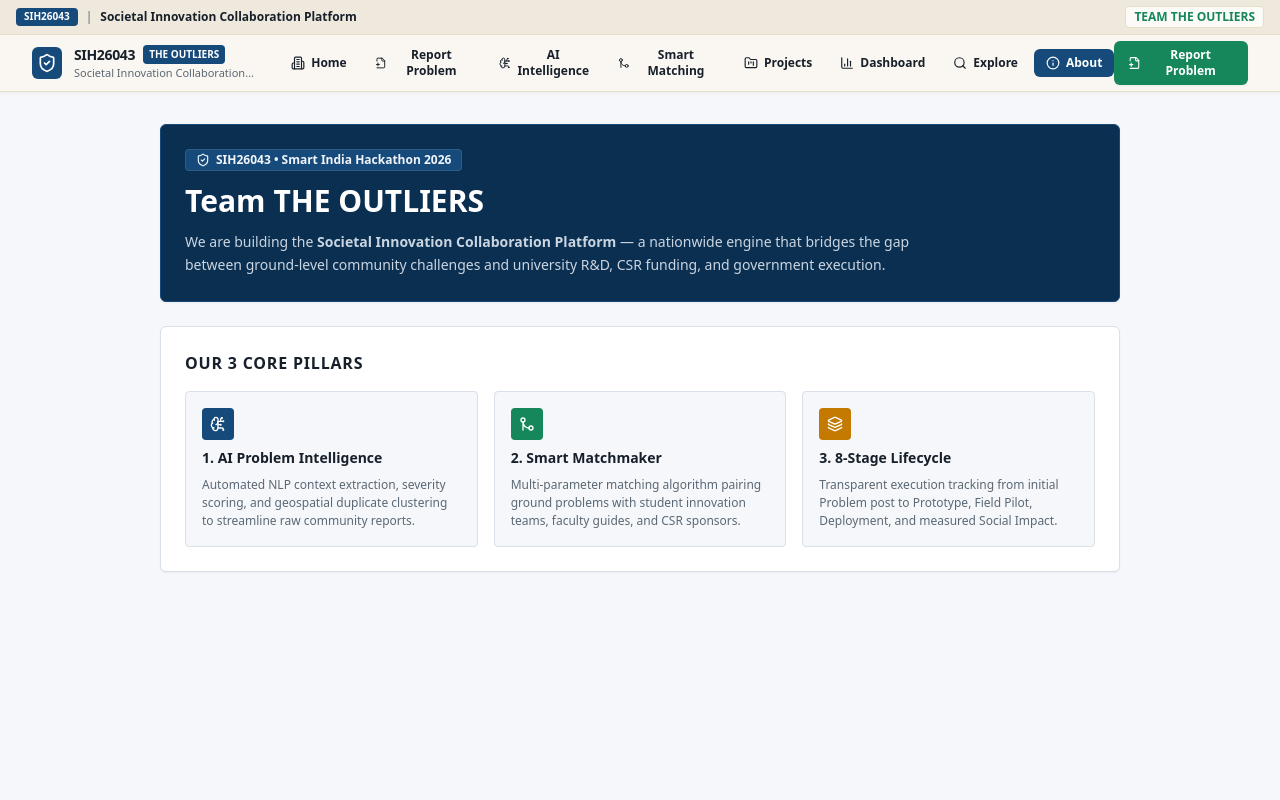
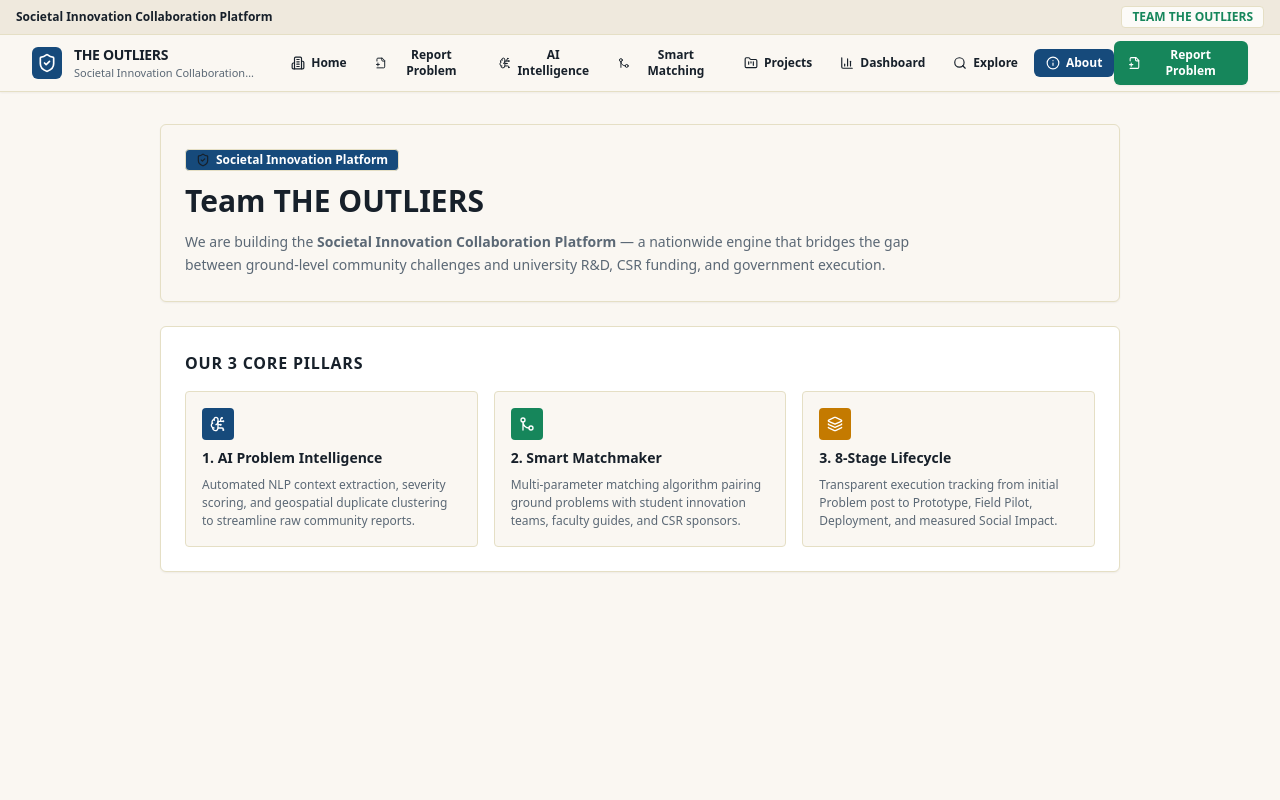
Before and after one commit to kunibillisairam/SIC-Platform, a React (Vite) app: page / in a window 1280 px wide. Both pictures are taken after a click on the button "About". Shown: the top 800 px of the page. Built offline with nearby package versions, Linux system fonts and the light colour scheme.

Commit message:
Remove SIH26043 text from all headers, badges, footers, and page titles

```diff
--- a/index.html
+++ b/index.html
@@ -4,12 +4,12 @@
     <meta charset="UTF-8" />
     <link rel="icon" type="image/svg+xml" href="/favicon.svg" />
     <meta name="viewport" content="width=device-width, initial-scale=1.0" />
-    <title>Societal Innovation Collaboration Platform</title>
+    <title>Societal Innovation Collaboration Platform | THE OUTLIERS</title>
     <link rel="preconnect" href="https://fonts.googleapis.com">
     <link rel="preconnect" href="https://fonts.gstatic.com" crossorigin>
     <link href="https://fonts.googleapis.com/css2?family=Plus+Jakarta+Sans:wght@300;400;500;600;700;800&family=Inter:wght@300;400;500;600;700&display=swap" rel="stylesheet">
   </head>
-  <body class="bg-slate-50 text-slate-900 font-sans antialiased selection:bg-blue-600 selection:text-white">
+  <body class="bg-[#FAF7F2] text-[#17202A] font-sans antialiased">
     <div id="root"></div>
     <script type="module" src="/src/main.jsx"></script>
   </body>
--- a/src/components/Footer.jsx
+++ b/src/components/Footer.jsx
@@ -14,8 +14,7 @@ export default function Footer({ setActivePage }) {
                 <ShieldCheck className="w-5 h-5" />
               </div>
               <div>
-                <span className="font-extrabold text-base text-white tracking-tight">SIH26043</span>
-                <span className="ml-2 text-[10px] px-2 py-0.5 rounded bg-[#164A7B] text-white font-bold border border-white/10">
+                <span className="font-extrabold text-base text-white tracking-tight">
                   THE OUTLIERS
                 </span>
               </div>
@@ -26,7 +25,7 @@ export default function Footer({ setActivePage }) {
             <div className="flex items-center space-x-3 pt-1">
               <span className="inline-flex items-center gap-1.5 px-2.5 py-1 rounded bg-[#164A7B]/60 text-slate-200 border border-[#164A7B]">
                 <Award className="w-3.5 h-3.5 text-[#C47A00]" />
-                Smart India Hackathon 2026 Innovation Platform
+                Societal Innovation Platform
               </span>
             </div>
           </div>
@@ -88,7 +87,7 @@ export default function Footer({ setActivePage }) {
         </div>
 
         <div className="pt-6 border-t border-[#164A7B]/60 flex flex-col sm:flex-row items-center justify-between text-[11px] text-slate-300 gap-3">
-          <p>© 2026 Team THE OUTLIERS — Smart India Hackathon PS SIH26043.</p>
+          <p>© 2026 Team THE OUTLIERS — Societal Innovation Collaboration Platform.</p>
           <span className="text-slate-300">Centralized Societal Innovation Ecosystem</span>
         </div>
       </div>
--- a/src/components/Navbar.jsx
+++ b/src/components/Navbar.jsx
@@ -40,14 +40,10 @@ export default function Navbar({ activePage, setActivePage }) {
       <div className="bg-[#EFE9DD] py-1.5 px-4 text-xs border-b border-[#E5DFC5]">
         <div className="max-w-7xl mx-auto flex items-center justify-between font-medium">
           <div className="flex items-center space-x-2 text-[#17202A]">
-            <span className="px-2 py-0.5 rounded text-[10px] font-bold bg-[#164A7B] text-white">
-              SIH26043
-            </span>
-            <span className="hidden sm:inline text-[#5B6875]">|</span>
             <span className="text-[#17202A] font-semibold">Societal Innovation Collaboration Platform</span>
           </div>
           <div className="flex items-center space-x-2">
-            <span className="text-xs text-[#16865B] font-bold bg-white/80 px-2 py-0.5 rounded border border-[#E5DFC5]">
+            <span className="text-xs text-[#16865B] font-bold bg-white/80 px-2.5 py-0.5 rounded border border-[#E5DFC5]">
               TEAM THE OUTLIERS
             </span>
           </div>
@@ -69,9 +65,6 @@ export default function Navbar({ activePage, setActivePage }) {
             <div>
               <div className="flex items-center space-x-2">
                 <span className="font-extrabold text-sm tracking-tight text-[#17202A]">
-                  SIH26043
-                </span>
-                <span className="text-[10px] px-1.5 py-0.5 rounded bg-[#164A7B] text-white font-bold">
                   THE OUTLIERS
                 </span>
               </div>
--- a/src/pages/About.jsx
+++ b/src/pages/About.jsx
@@ -3,31 +3,31 @@ import { ShieldCheck, BrainCircuit, GitMerge, Layers } from 'lucide-react';
 
 export default function About() {
   return (
-    <div className="bg-[#F5F7FA] min-h-screen py-8 text-[#17202A]">
+    <div className="bg-[#FAF7F2] min-h-screen py-8 text-[#17202A]">
       <div className="max-w-5xl mx-auto px-4 sm:px-6 lg:px-8 space-y-6">
 
         {/* Header */}
-        <div className="bg-[#0B2F50] text-white rounded-md p-6 border border-[#164A7B] shadow-xs space-y-3">
-          <div className="inline-flex items-center space-x-1.5 px-2.5 py-0.5 rounded bg-[#164A7B] text-slate-100 text-xs font-bold border border-white/10">
+        <div className="bg-[#FAF7F2] text-[#17202A] rounded-md p-6 border border-[#E5DFC5] shadow-xs space-y-3">
+          <div className="inline-flex items-center space-x-1.5 px-2.5 py-0.5 rounded bg-[#164A7B] text-[#17202A] text-xs font-bold border border-[#E5DFC5]">
             <ShieldCheck className="w-3.5 h-3.5" />
-            <span>SIH26043 • Smart India Hackathon 2026</span>
+            <span className="text-white">Societal Innovation Platform</span>
           </div>
           <h1 className="text-2xl sm:text-3xl font-extrabold">
             Team THE OUTLIERS
           </h1>
-          <p className="text-slate-300 text-xs sm:text-sm max-w-3xl leading-relaxed">
+          <p className="text-[#5B6875] text-xs sm:text-sm max-w-3xl leading-relaxed">
             We are building the <strong>Societal Innovation Collaboration Platform</strong> — a nationwide engine that bridges the gap between ground-level community challenges and university R&D, CSR funding, and government execution.
           </p>
         </div>
 
         {/* 3 Pillars */}
-        <div className="bg-white rounded-md p-6 border border-[#D9E0E7] shadow-xs space-y-4">
+        <div className="bg-white rounded-md p-6 border border-[#E5DFC5] shadow-xs space-y-4">
           <h2 className="text-base font-extrabold text-[#17202A] uppercase tracking-wider">
             Our 3 Core Pillars
           </h2>
 
           <div className="grid grid-cols-1 md:grid-cols-3 gap-4">
-            <div className="p-4 rounded bg-[#F5F7FA] border border-[#D9E0E7] space-y-2">
+            <div className="p-4 rounded bg-[#FAF7F2] border border-[#E5DFC5] space-y-2">
               <div className="w-8 h-8 rounded bg-[#164A7B] text-white flex items-center justify-center font-bold mb-2">
                 <BrainCircuit className="w-4 h-4" />
               </div>
@@ -37,7 +37,7 @@ export default function About() {
               </p>
             </div>
 
-            <div className="p-4 rounded bg-[#F5F7FA] border border-[#D9E0E7] space-y-2">
+            <div className="p-4 rounded bg-[#FAF7F2] border border-[#E5DFC5] space-y-2">
               <div className="w-8 h-8 rounded bg-[#16865B] text-white flex items-center justify-center font-bold mb-2">
                 <GitMerge className="w-4 h-4" />
               </div>
@@ -47,7 +47,7 @@ export default function About() {
               </p>
             </div>
 
-            <div className="p-4 rounded bg-[#F5F7FA] border border-[#D9E0E7] space-y-2">
+            <div className="p-4 rounded bg-[#FAF7F2] border border-[#E5DFC5] space-y-2">
               <div className="w-8 h-8 rounded bg-[#C47A00] text-white flex items-center justify-center font-bold mb-2">
                 <Layers className="w-4 h-4" />
               </div>
--- a/src/pages/Home.jsx
+++ b/src/pages/Home.jsx
@@ -132,7 +132,7 @@ export default function Home({ setActivePage }) {
   return (
     <div className="bg-[#FAF7F2] min-h-screen text-[#17202A]">
 
-      {/* HERO SECTION - LIGHT BISCUIT THEME */}
+      {/* HERO SECTION */}
       <section className="bg-[#FAF7F2] text-[#17202A] pt-10 pb-14 border-b border-[#E5DFC5]">
         <div className="max-w-7xl mx-auto px-4 sm:px-6 lg:px-8">
           <div className="max-w-4xl mx-auto space-y-5 text-center sm:text-left">
@@ -140,7 +140,7 @@ export default function Home({ setActivePage }) {
             {/* Badges */}
             <div className="inline-flex items-center space-x-2 px-3 py-1 rounded bg-white text-[#164A7B] text-xs font-bold border border-[#E5DFC5] shadow-xs">
               <ShieldCheck className="w-3.5 h-3.5 text-[#164A7B]" />
-              <span>SIH26043 • TEAM THE OUTLIERS</span>
+              <span>TEAM THE OUTLIERS</span>
             </div>
 
             {/* Headline */}
@@ -357,11 +357,11 @@ export default function Home({ setActivePage }) {
         </div>
       </section>
 
-      {/* CTA BANNER - LIGHT BISCUIT & NAVY CARD */}
+      {/* CTA BANNER */}
       <section className="py-10 bg-[#FAF7F2] border-t border-[#E5DFC5]">
         <div className="max-w-4xl mx-auto px-4 text-center space-y-4 bg-white p-8 rounded-md border border-[#E5DFC5] shadow-xs">
           <h2 className="text-xl sm:text-2xl font-extrabold text-[#17202A]">
-            Ready to test the SIH26043 Prototype?
+            Ready to test the Prototype?
           </h2>
           <p className="text-[#5B6875] text-xs sm:text-sm max-w-xl mx-auto">
             Report a ground-level problem, observe instant AI analysis & matching, and track progress through to measurable governance impact.
--- a/src/pages/ReportProblem.jsx
+++ b/src/pages/ReportProblem.jsx
@@ -142,7 +142,7 @@ export default function ReportProblem({ setActivePage, setProblemData }) {
 
           <div className="flex items-center space-x-1.5 px-3 py-1 rounded bg-[#FAF7F2] border border-[#E5DFC5] text-xs text-[#164A7B] font-bold shrink-0">
             <ShieldCheck className="w-4 h-4 text-[#164A7B]" />
-            <span>SIH26043 Public Portal</span>
+            <span>Public Innovation Portal</span>
           </div>
         </div>
 
@@ -151,7 +151,7 @@ export default function ReportProblem({ setActivePage, setProblemData }) {
           <div className="flex flex-col sm:flex-row items-start sm:items-center justify-between gap-3">
             <div className="flex items-center space-x-2 font-bold text-slate-200">
               <Lightbulb className="w-4 h-4 text-[#C47A00] shrink-0" />
-              <span>SIH Evaluator Quick Presets:</span>
+              <span>Evaluator Quick Presets:</span>
             </div>
             <div className="flex flex-wrap gap-2 w-full sm:w-auto">
               {samplePresets.map((p, idx) => (
@@ -187,7 +187,7 @@ export default function ReportProblem({ setActivePage, setProblemData }) {
                   Processing Problem Submission
                 </h3>
                 <p className="text-xs text-[#5B6875] font-bold uppercase tracking-wider">
-                  SIH26043 Automated Pipeline
+                  Automated Pipeline
                 </p>
               </div>
 
```
